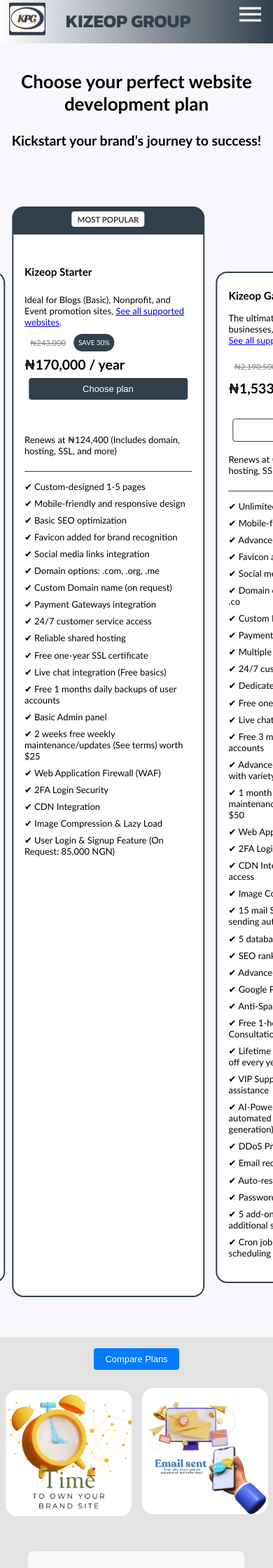
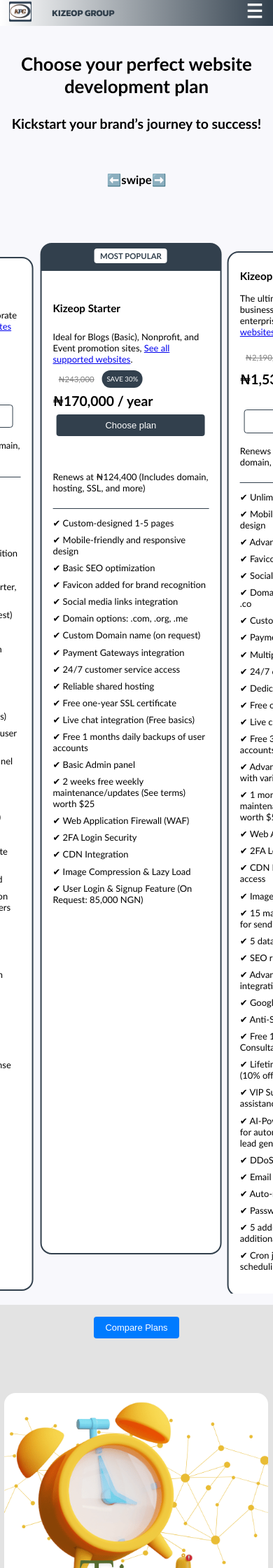
Before and after one commit to kelvinkizeop/kizeop, a PHP site: page /webpricing.html in a window 390 px wide. Shown: the top 2240 px of the page at 70% size. Run offline with PHP 8.4, Linux system fonts and the light colour scheme; some web fonts are replaced.

Commit message:
Add files via upload

```diff
--- a/pricing.css
+++ b/pricing.css
@@ -910,6 +910,286 @@
 
 }
 
+
+@media  (max-width: 650px){
+    #hamburger {
+        font-size: 2rem;
+        right: 1rem;
+        top: 0.1rem;
+         bottom: 0rem;
+         display: flex;
+    }
+    .logo {
+        width: 2.5rem;
+        height: 2.5rem;
+    }
+    .site-name{
+        font-size: 1.2rem;
+        top: -0.8rem;
+        margin-left: 2rem;
+
+    }
+    .sidebar {
+        text-align: start;
+        transform: translateX(-100%);
+        width: 80%;
+        height: 200vh;
+        display: block;
+    }
+
+    .sidebar-submenu li a {
+        font-size: 1.1rem;
+      }
+       .sidebar ul div a{
+        font-size: 1.2rem;
+      }
+       .sidebar-dropdown .material-symbols-outlined {
+        font-size: 30px;
+      }
+
+      .sidebar-submenu .material-symbols-outlined {
+        font-size: 20px;
+      }
+    .hamburger img{
+        width: 2rem;
+        height: 3rem;
+        position: relative;
+        bottom: 5px;
+    }
+    #google_translate_element{
+     display: block;
+    }
+    .vid-section{
+        display: flex;
+        margin-bottom: 10%;
+        flex-direction: column;
+        gap: 20px;
+    }
+    .video{
+        flex: 1;
+        display: flex;
+        margin: 8px;
+        position: relative;
+        left: 0%;
+        margin-top: 15%;
+    }
+    .vid-img{
+        flex: 1;
+        padding-left: 0px;
+        margin: 8px;
+    }
+    .all-plans-container{
+        display: grid;
+        grid-template-columns: repeat(3, minmax(400px, 1fr));
+        gap: 0%;
+        transition: transform 0.3s ease-in-out;
+        overflow: hidden;
+    }
+      .dots {
+        display: none;
+        justify-content: center;
+        margin-bottom: 3%;
+      }
+      .dots-word{
+        display: flex;
+        justify-content: center;
+        align-items: center;
+        margin-bottom: 2%;
+      }
+      .dots-word{
+        text-align: center;
+        font-size: 1.1rem;
+        font-family: 'Trebuchet MS', 'Lucida Sans Unicode', 'Lucida Grande', 'Lucida Sans', Arial, sans-serif;
+      }
+      .dot {
+        width: 10px;
+        height: 10px;
+        margin: 0 5px;
+        background-color: #bbb;
+        border-radius: 50%;
+        cursor: pointer;
+        transition: background-color 0.3s;
+      }
+    .plan-card {
+        padding: 20px;
+        max-width: 400px;
+        margin: 70px;
+        width: 80%;
+    }
+    .plan-card-vip{
+        margin: 40px;
+        padding: 20px;
+        max-width: 400px;
+        position: relative;
+        right: 10%;
+        width: 80%;
+
+    }
+    .plan-card-vip2{
+        margin: 50px;
+        padding: 20px;
+        max-width: 400px;
+        position: relative;
+        left: 22%;
+        width: 80%;
+    }
+    .menu{
+        display: none;
+    }
+    .intro-section {
+        flex-direction:column;
+          margin-top: 0%;
+    }
+    .intro-video video {
+        width: 100%;
+        height: auto;
+    }
+    .footer{
+        grid-template-columns: repeat(2, minmax(200px, 1fr));
+        padding: 20px;
+    }
+
+  }
+
+
+
+  @media  (max-width: 535px){
+  #hamburger {
+    font-size: 1.5rem;
+    top: 0.3rem;
+    right: 1rem;
+     bottom: 0rem;
+     display: flex;
+
+}
+.hamburger img{
+    width: 2rem;
+    height: 3rem;
+    position: relative;
+    bottom: 10px;
+}
+
+.logo {
+    width: 2.5rem;
+    height: 2.5rem;
+}
+.site-name{
+    font-size: 1rem;
+    top: -0.7rem;
+    margin-left: 2rem;
+
+}
+#google_translate_element{
+    display: none;
+
+}
+.menu{
+    display: none;
+}
+.vid-section{
+    display: flex;
+    margin-bottom: 10%;
+    flex-direction: column;
+    gap: 20px;
+}
+.video{
+    flex: 1;
+    display: flex;
+    margin: 8px;
+    position: relative;
+    left: 0%;
+    margin-top: 15%;
+}
+.vid-img{
+    flex: 1;
+    padding-left: 0px;
+    margin: 8px;
+}
+.all-plans-container{
+    display: grid;
+    grid-template-columns: repeat(3, minmax(400px, 1fr));
+    gap: 0%;
+    transition: transform 0.3s ease-in-out;
+    overflow: hidden;
+}
+  .dots {
+    display: none;
+    justify-content: center;
+    margin-bottom: 3%;
+  }
+  .dots-word{
+    display: flex;
+    justify-content: center;
+    align-items: center;
+    margin-bottom: 2%;
+  }
+  .dots-word{
+    text-align: center;
+    font-size: 1.1rem;
+    font-family: 'Trebuchet MS', 'Lucida Sans Unicode', 'Lucida Grande', 'Lucida Sans', Arial, sans-serif;
+  }
+  .dot {
+    width: 10px;
+    height: 10px;
+    margin: 0 5px;
+    background-color: #bbb;
+    border-radius: 50%;
+    cursor: pointer;
+    transition: background-color 0.3s;
+  }
+.plan-card {
+    padding: 20px;
+    max-width: 400px;
+    margin: 70px;
+    width: 80%;
+}
+.plan-card-vip{
+    margin: 40px;
+    padding: 20px;
+    max-width: 400px;
+    position: relative;
+    right: 10%;
+    width: 80%;
+
+}
+.plan-card-vip2{
+    margin: 50px;
+    padding: 20px;
+    max-width: 400px;
+    position: relative;
+    left: 22%;
+    width: 80%;
+}
+.sidebar {
+    text-align: start;
+    transform: translateX(-100%);
+    width: 80%;
+    height: 200vh;
+    display: block;
+}
+.sidebar-submenu li a {
+    font-size: 1.1rem;
+  }
+   .sidebar ul div a{
+    font-size: 1.2rem;
+  }
+   .sidebar-dropdown .material-symbols-outlined {
+    font-size: 25px;
+  }
+
+  .sidebar-submenu .material-symbols-outlined {
+    font-size: 15px;
+  }
+
+.footer{
+    grid-template-columns: repeat(1, minmax(200px, 1fr));
+    padding: 20px;
+}
+
+
+}
+
+
 @media  (max-width: 365px){
     #hamburger {
       font-size: 1.5rem;
```
